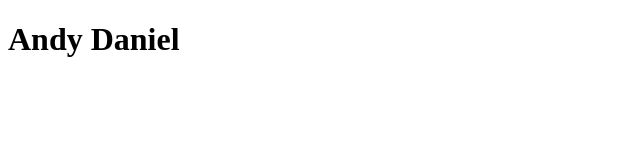
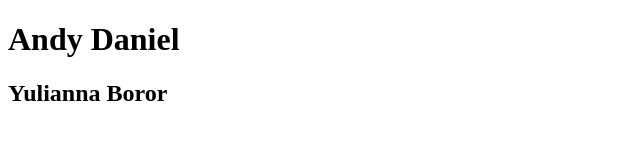
Before and after one commit to acuyuch-2017403/TrabajosWeb, a plain HTML site: page index.html in a window 1280 px wide. Shown: the whole page, without its empty margins (0-640 px from the left). Drawn offline with Linux system fonts and the light colour scheme.

Commit message:
Se agrego a la programadora Yulianna

```diff
--- a/index.html
+++ b/index.html
@@ -8,5 +8,6 @@
 </head>
 <body>
     <h1> Andy Daniel</h1>
+    <H2> Yulianna Boror</H2>
 </body>
 </html>
```
